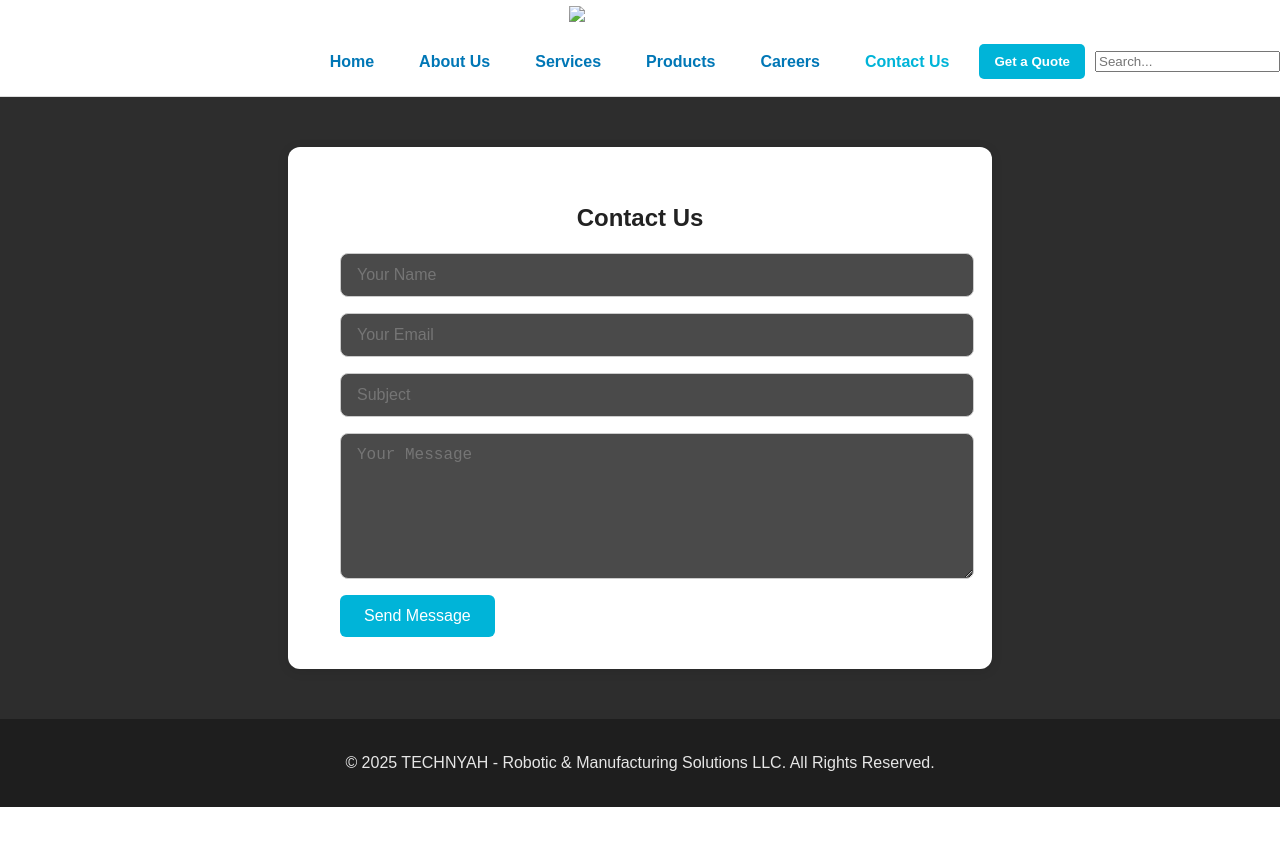
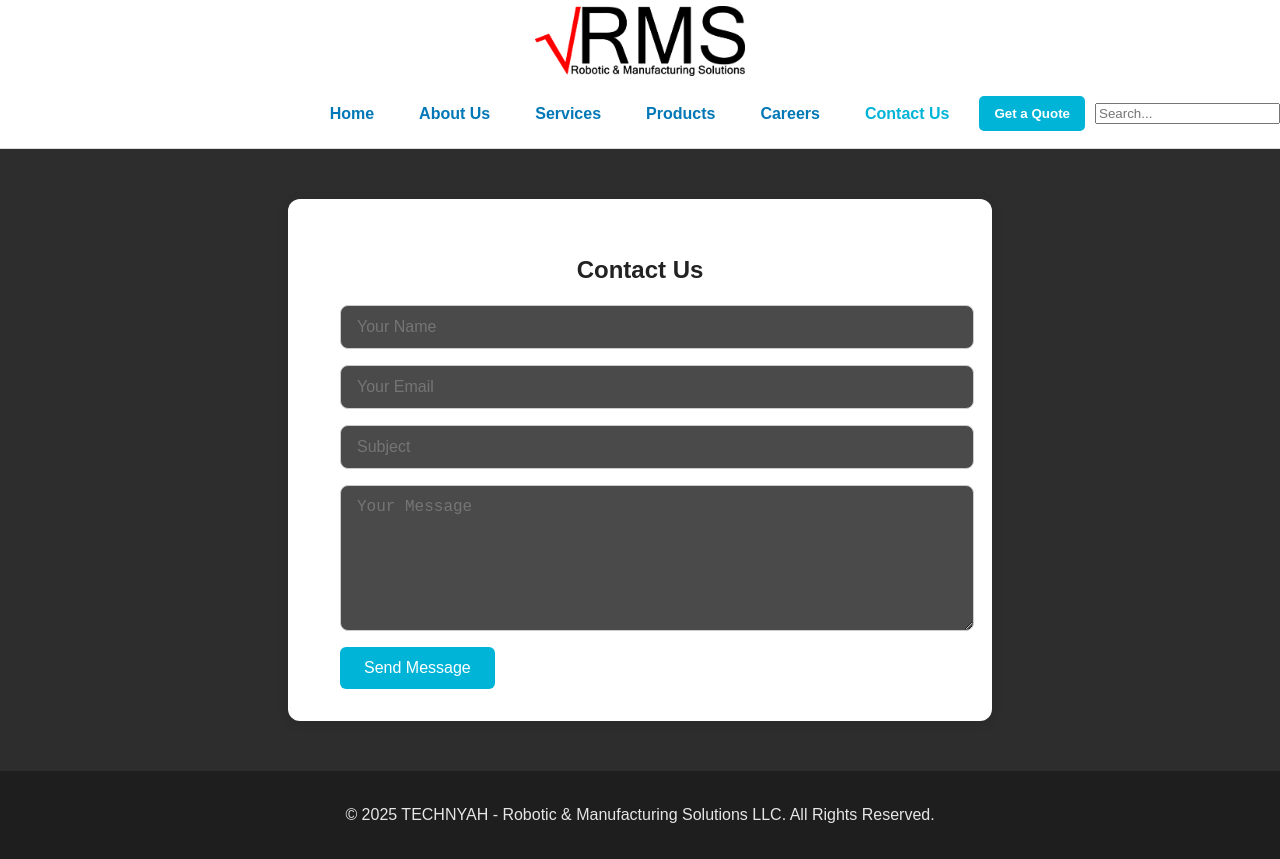
Before and after one commit to mo-hadid/mawqe3-rms, a plain HTML site: page contact.html in a window 1280 px wide. Before the commit the page ends 807 px from the top, so only its background shows below. Drawn offline with Linux system fonts and the light colour scheme.

Commit message:
Update contact.html

```diff
--- a/contact.html
+++ b/contact.html
@@ -55,7 +55,7 @@
 <!-- Header -->
 <header class="site-header">
   <div class="center-logo">
-    <img src="main_logo.png" alt="TECHNYAH Logo" class="secondary-logo">
+    <img src="images/main_logo.png" alt="TECHNYAH Logo" class="secondary-logo">
   </div>
   <div class="nav-container">
     <div class="hamburger-menu">☰</div>
```
